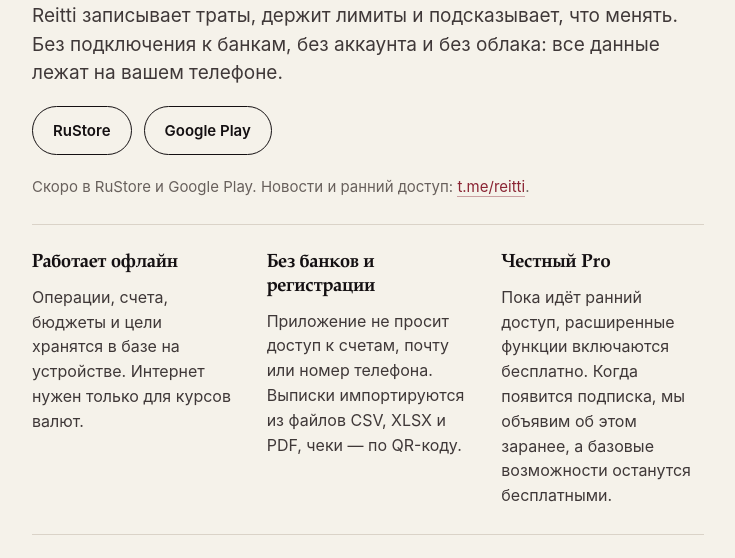
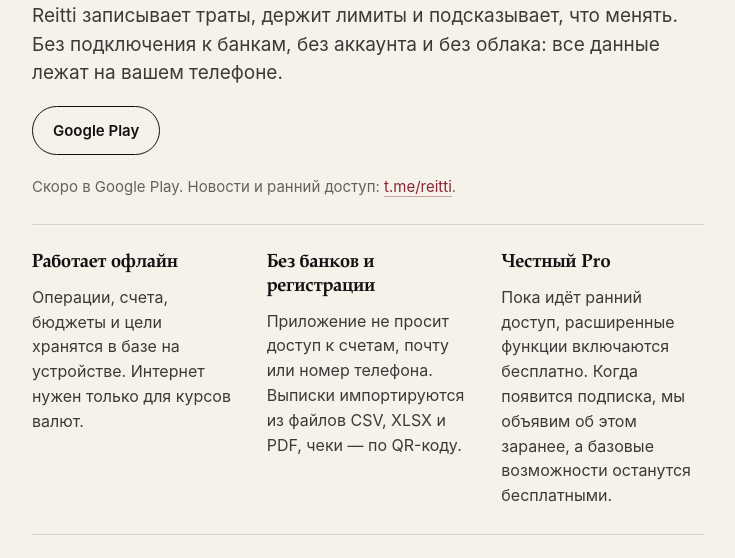
Before and after one commit to j4stV/reitti-site, a plain HTML site: page index.html in a window 1280 px wide. Shown: the part 219-777 px from the top of the page, without its empty margins (272-1007 px from the left). Drawn offline with Linux system fonts and the light colour scheme.

Commit message:
Remove RuStore from the landing page (#1)

```diff
--- a/index.html
+++ b/index.html
@@ -20,10 +20,9 @@
     <h1>Финансы должны быть тихими.</h1>
     <p class="lead">Reitti записывает траты, держит лимиты и подсказывает, что менять. Без подключения к банкам, без аккаунта и без облака: все данные лежат на вашем телефоне.</p>
     <div class="stores" hidden>
-      <a class="store" href="#" data-store="rustore">RuStore</a>
       <a class="store" href="#" data-store="play">Google Play</a>
     </div>
-    <p class="soon">Скоро в RuStore и Google Play. Новости и ранний доступ: <a href="https://t.me/reitti">t.me/reitti</a>.</p>
+    <p class="soon">Скоро в Google Play. Новости и ранний доступ: <a href="https://t.me/reitti">t.me/reitti</a>.</p>
   </section>
 
   <section class="theses">
```
